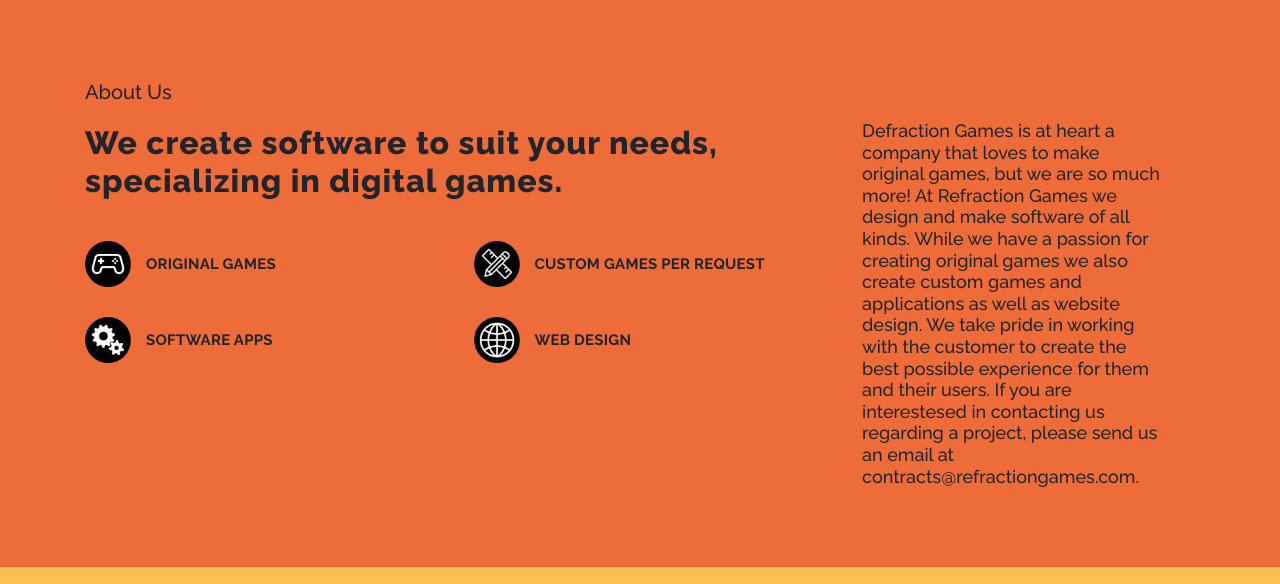
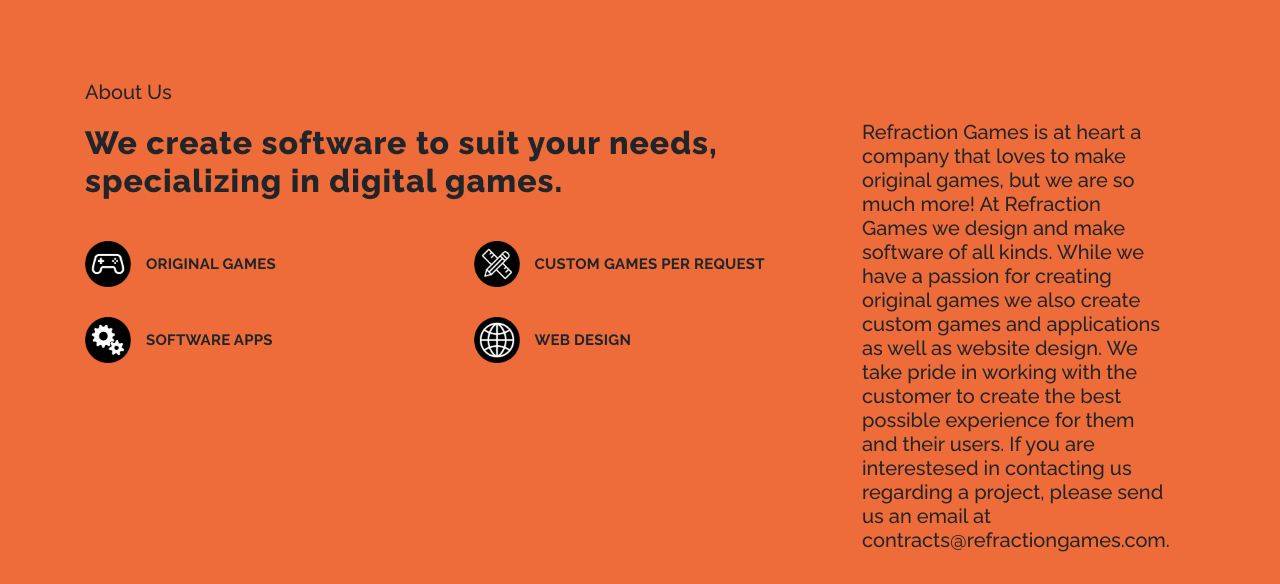
Before and after one commit to jesoukup/jesoukup.github.io, a plain HTML site: page index.html in a window 1280 px wide. Shown: the part 800-1384 px from the top of the page. Drawn offline with Linux system fonts and the light colour scheme.

Commit message:
Update index.html

```diff
--- a/index.html
+++ b/index.html
@@ -190,7 +190,7 @@
                 </div>
                 <div class="col-lg-3 col-md-4 col-xs-10">
                     <div class="right-text-content">
-                        <h4 style="font-size: large" ;>Defraction Games is at heart a company that loves to make original games, but we are so much more! At Refraction Games we design and make software of all kinds. While we have a passion for creating original games we also create
+                        <h4 style="font-size: 2.5vh" ;>Refraction Games is at heart a company that loves to make original games, but we are so much more! At Refraction Games we design and make software of all kinds. While we have a passion for creating original games we also create
                             custom games and applications as well as website design. We take pride in working with the customer to create the best possible experience for them and their users. If you are interestesed in contacting us regarding a project,
                             please send us an email at contracts@refractiongames.com.
                         </h4>
```
